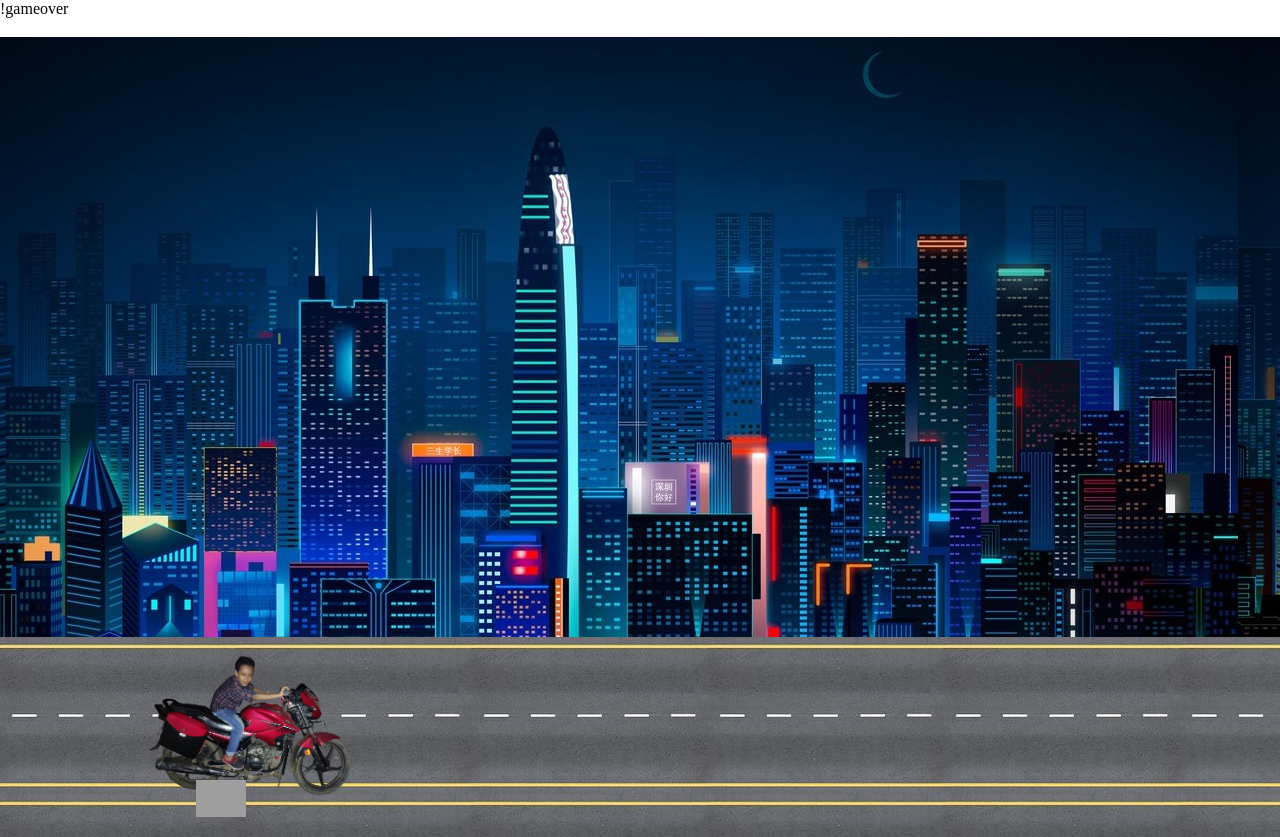
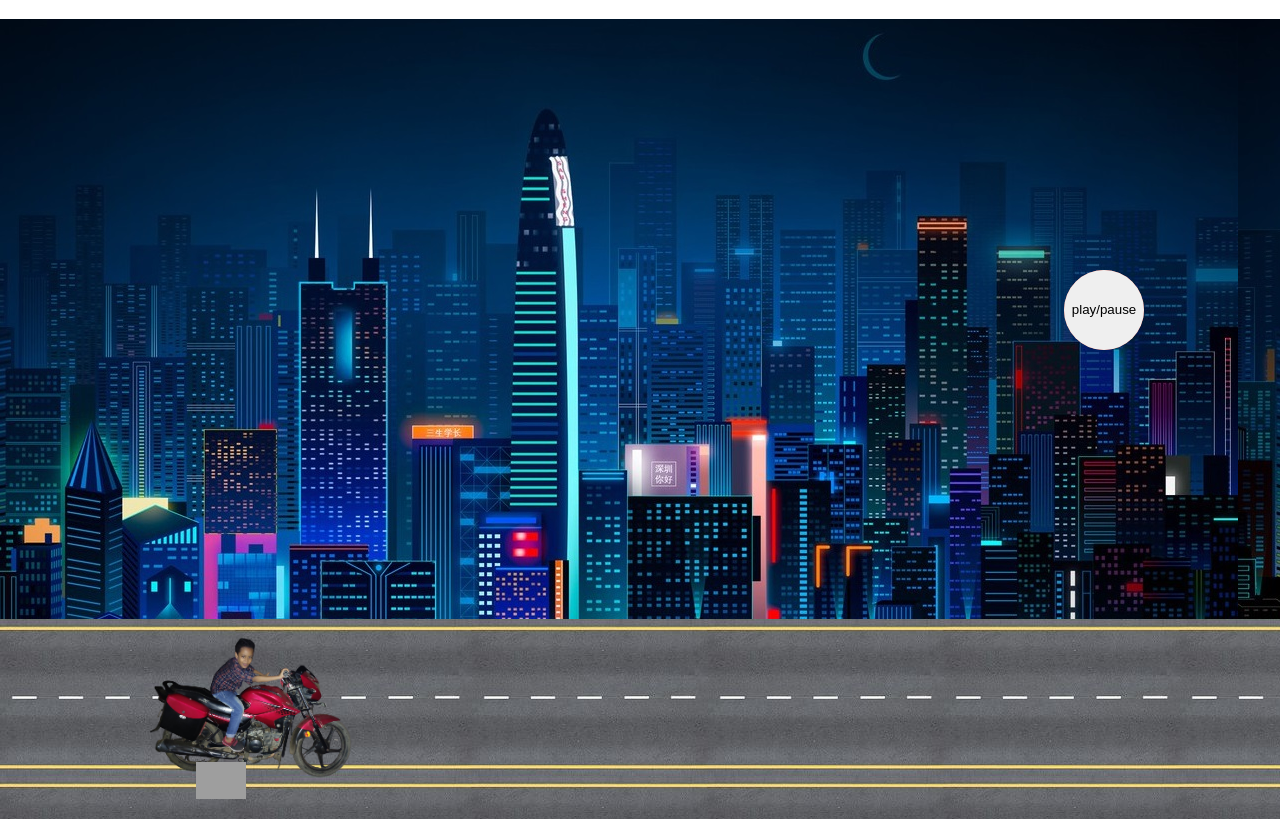
Before and after one commit to bittu1011/bikegame.github.io, a plain HTML site: page index.html in a window 1280 px wide. Both pictures are taken after a click on the button "START". Shown: the top 837 px of the page. Drawn offline with Linux system fonts and the light colour scheme; grey boxes are pictures that could not be loaded.

Commit message:
new vehicle added

```diff
--- a/index.html
+++ b/index.html
@@ -8,15 +8,17 @@
     <title>Car Animation</title>
 </head>
 <body>
-    <div class="gov"> !gameover</div>
+    <div class="gov"></div>
     <button id="jumpbtn">jump</button>
+    <div id="playPause"><button id="characterbtn">change vehicle</button></div>
     <button id="startbtn" class="startbtn ">START</button>
+
     <div id="back" class="back">
 
  </div>
  <div id="road" class="road">
 </div>
-<img src="car.png" id="image">
+<img id="image" src="./ch1.png">
 <img src="./cock_PNG29.png" id="cock" class="cock">
 
 
--- a/script.js
+++ b/script.js
@@ -1,49 +1,34 @@
-
-// let speed = 10;
-// let lastPaintTime = 0;
-// function main(ctime) {
-//     window.requestAnimationFrame(main)
-//     if ((ctime - lastPaintTime) / 1000 < 1 / speed) {
-//         return;
-//     }
-//     lastPaintTime = ctime;
-//     run();
-//     console.log("running")
-
-// }
-// window.requestAnimationFrame(main)
-//     let m = 0;
-//     const vw = window.innerWidth;
-
-//     function run() {
-//         m += 10
-//         if (m < vw - 250) {
-
-//             let car = document.getElementById("image");
-//             // car.style.marginLeft = m + "px";
-//         }
-//         else {
-//             // alert("started")
-
-//             return;
-//         }
-//     }
+let character=["./ch1.png","./ch2.png"];
 let cock = document.getElementById("cock");
 let bike = document.getElementById("image");
 let jumpbtn = document.getElementById("jumpbtn");
-let popup=document.querySelector("gov");
-let startbtn=document.getElementById("startbtn");
-let bgsound=new Audio("bgsound.mp3");
-startbtn.addEventListener("click",start)
-function start(){
+let popup = document.querySelector("gov");
+let startbtn = document.getElementById("startbtn");
+let bgsound = new Audio("bgsound.mp3");
+let changebtn=document.getElementById("characterbtn");
+let counter=1;
+changebtn.addEventListener("click",()=>{
+    if(counter==1){
+         bike.src="./ch2.png"
+         counter--
+         console.log("true")
+    }else{
+        counter++
+        bike.src="./ch1.png"
+        console.log("false",imgsrc)
+    }
+})
+startbtn.addEventListener("click", start)
+function start() {
     bgsound.play()
+    pausebtnFun();
     document.getElementById("startbtn").classList.add("hide")
     document.getElementById("back").classList.add("backanimation")
     document.getElementById("road").classList.add("roadanime")
     cock.classList.add("cockmove")
-    window.addEventListener("keydown",(e)=>{
+    window.addEventListener("keydown", (e) => {
         console.log(e.key)
-        if(e.key==="ArrowUp"){
+        if (e.key === "ArrowUp") {
             jumpbtn.disabled = true;
             bike.classList.add("jump");
             setTimeout(() => {
@@ -70,12 +55,35 @@ function start(){
         offsety = Math.abs(by - cy);
         console.log(offsetx, offsety)
         if (offsetx < 120 && offsetx > 80 && offsety < 20) {
-            let road=document.getElementById("road");
+            let road = document.getElementById("road");
             road.classList.remove("roadanime");
             console.log("gameover")
             window.location.reload()
-            // gov.classList.add("gameover")
+            popup.classList.add("gameover")
 
         }
     }, 100)
 }
+function pausebtnFun() {
+    let plybtn = document.createElement("button");
+    plybtn.setAttribute("id", "playbtn")
+    plybtn.innerText="play/pause"
+    document.getElementById("playPause").appendChild(plybtn);
+    plybtn.addEventListener("click", () => {
+        if (road.style.animationPlayState === "paused") {
+            cock.style.animationPlayState = "running";
+            back.style.animationPlayState = "running";
+            road.style.animationPlayState = "running";
+            bike.style.animationPlayState = "running";
+            bgsound.play();
+        } else {
+            bgsound.pause();
+            cock.style.animationPlayState = "paused";
+            back.style.animationPlayState = "paused";
+            road.style.animationPlayState = "paused";
+            bike.style.animationPlayState = "paused";
+
+        }
+
+    })
+}
--- a/style.css
+++ b/style.css
@@ -14,8 +14,26 @@
     animation: backanimation 4s linear infinite;
 
 }
+#playPause,#playbtn,#characterbtn{
+    position: absolute;
+    height: 80px;
+    width: 80px;
+    z-index: 100;
+    top: 30%;
+    right: 10%;
+    border-radius: 50%;
+    visibility: visible;
+    border:none;
+    outline: none;
+    user-select:none;
+    -webkit-user-select: none;
+  -ms-user-select: none;
+}
+#characterbtn{
+    z-index: 80;
+    background-color: tomato;
+}
 body{
-    /* height: 100vh; */
     width: 100%;
     overflow: hidden;
 }
@@ -39,7 +57,6 @@ body{
     bottom: 20px;
     left: 10vw;
     width: 250px;
-    /* animation: bikeanimation 2s linear infinite; */
 }
 @keyframes roadanimation{
     100%{
@@ -145,7 +162,7 @@ body{
 }
 .gameover{
     position: absolute;
-    /* z-index: 1; */
+    z-index: 1;
     height: 90vh;
     width: 50vw;
     background-color: rgba(49, 34, 34, 0.52);
```
Also changed, not shown: car..png (deleted), ch1.png (renamed from car.png), ch2.png (added), jerry.jpg (added).
